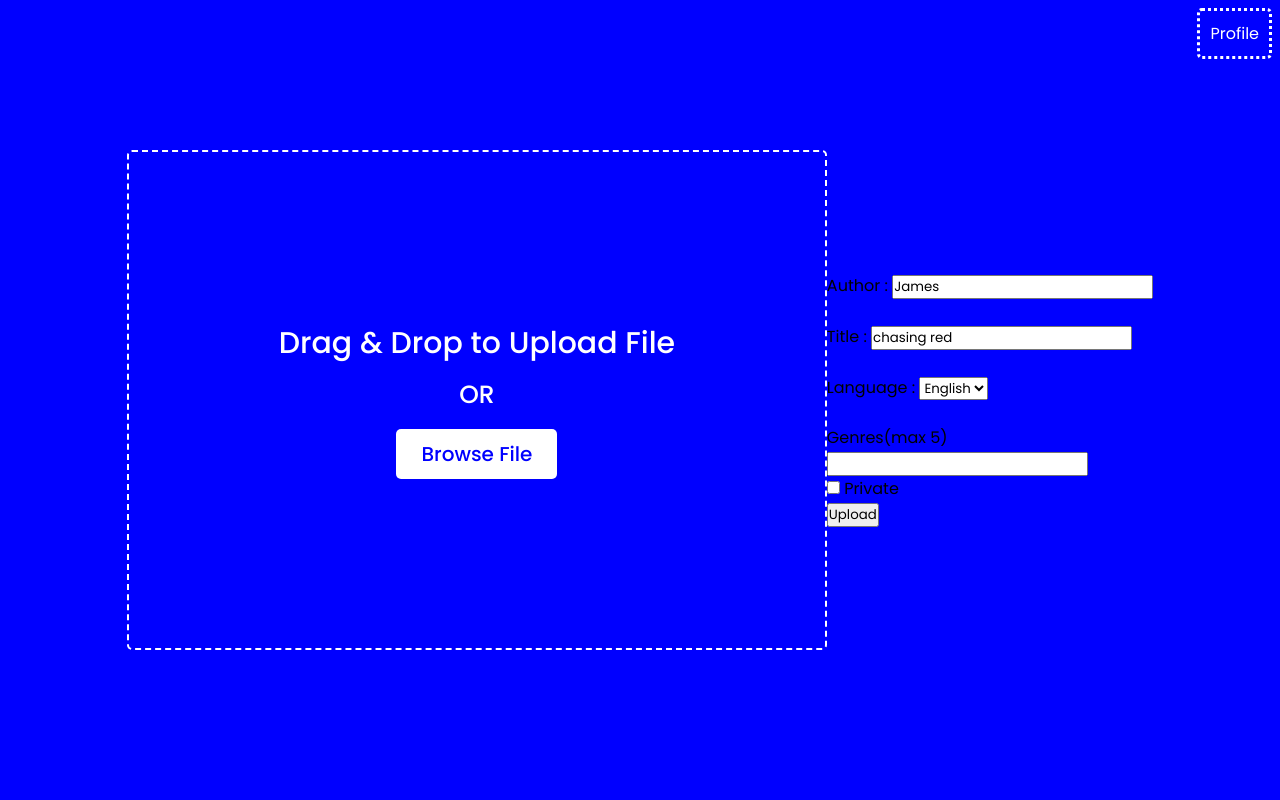
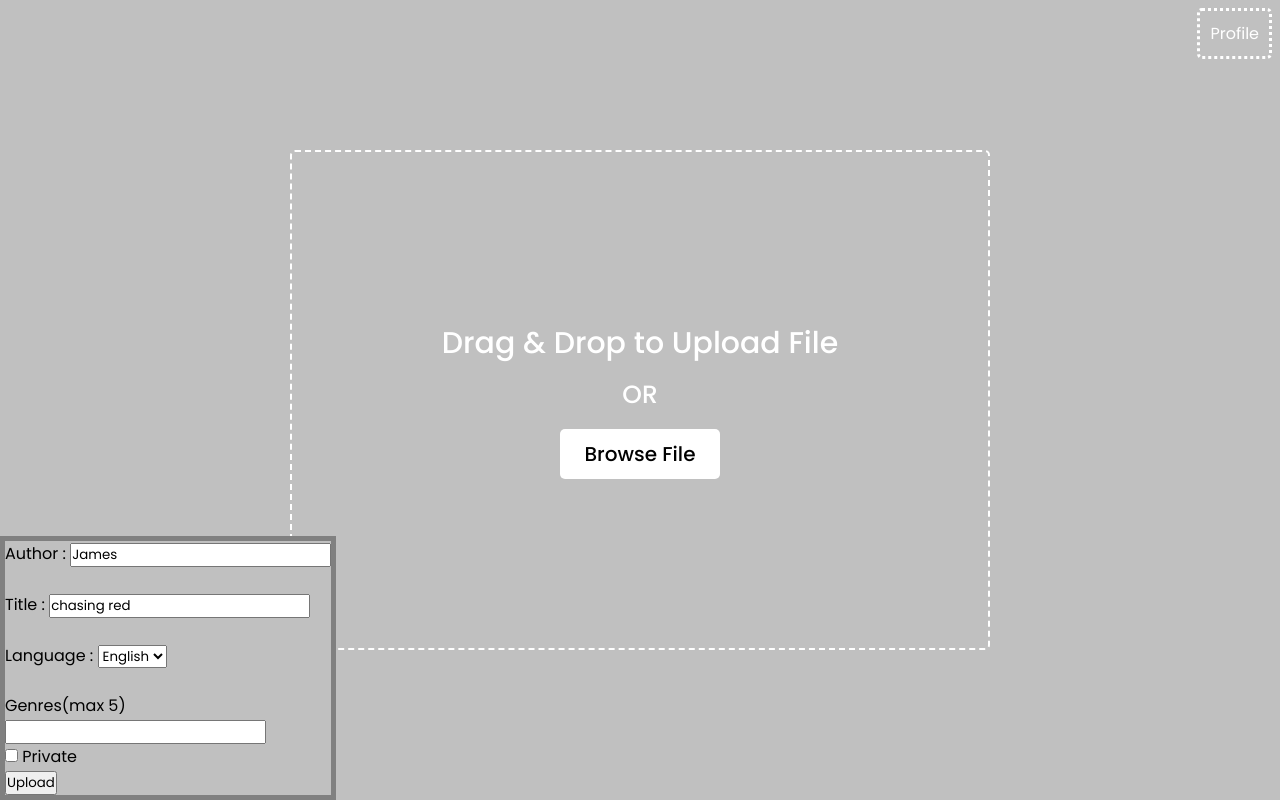
Before and after one commit to 960ptou/CS375-Final-Project, a website: page src/public/upload/upload.html in a window 1280 px wide. Drawn offline with Linux system fonts and the light colour scheme.

Commit message:
modified:   src/env.json 	modified:   src/public/profile/profile.css 	modified:   src/public/profile/profile.html 	modified:   src/public/profile/profile.js 	modified:   src/public/upload/upload.css 	modified:   src/public/upload/upload.html

```diff
--- a/src/env.json
+++ b/src/env.json
@@ -1,7 +1,7 @@
 {
-    "user": "postgres",
+    "user": "sewizzy",
     "host": "localhost",
     "database": "test",
-    "password": "postgres",
+    "password": "",
     "port": 5432
 }
--- a/src/public/profile/profile.css
+++ b/src/public/profile/profile.css
@@ -98,7 +98,7 @@ img {
   vertical-align: top;
   display: inline-block;
   text-align: center;
-  po
+
 }
 
 /* https://stackoverflow.com/questions/22543336/css-how-to-position-a-x-sign-at-the-top-right-corner-of-the-img-element */
--- a/src/public/profile/profile.js
+++ b/src/public/profile/profile.js
@@ -8,6 +8,10 @@ document.getElementById("logout").addEventListener("click", () => {
             console.log("error");
     }})
 });
+
+
+
+
 
 document.getElementById("Add").addEventListener("click", () => {
     window.location.href = "upload.html";
--- a/src/public/upload/upload.css
+++ b/src/public/upload/upload.css
@@ -10,7 +10,16 @@ body{
   align-items: center;
   justify-content: center;
   min-height: 100vh;
-  background: blue;
+  background: silver;
+}
+
+ .filename{
+  border: 5px solid gray;
+  background: silver;
+  position: fixed;
+  bottom: 0;
+  left: 0;
+  cursor: pointer;
 }
 .drag-area{
   border: 2px dashed #fff;
@@ -47,7 +56,7 @@ body{
   border: none;
   outline: none;
   background: #fff;
-  color: blue;
+  color: black;
   border-radius: 5px;
   cursor: pointer;
 }
```
Also changed, not shown: src/public/profile/profile.html (+1 -12 lines), src/public/upload/upload.html (+2 -1 lines).
